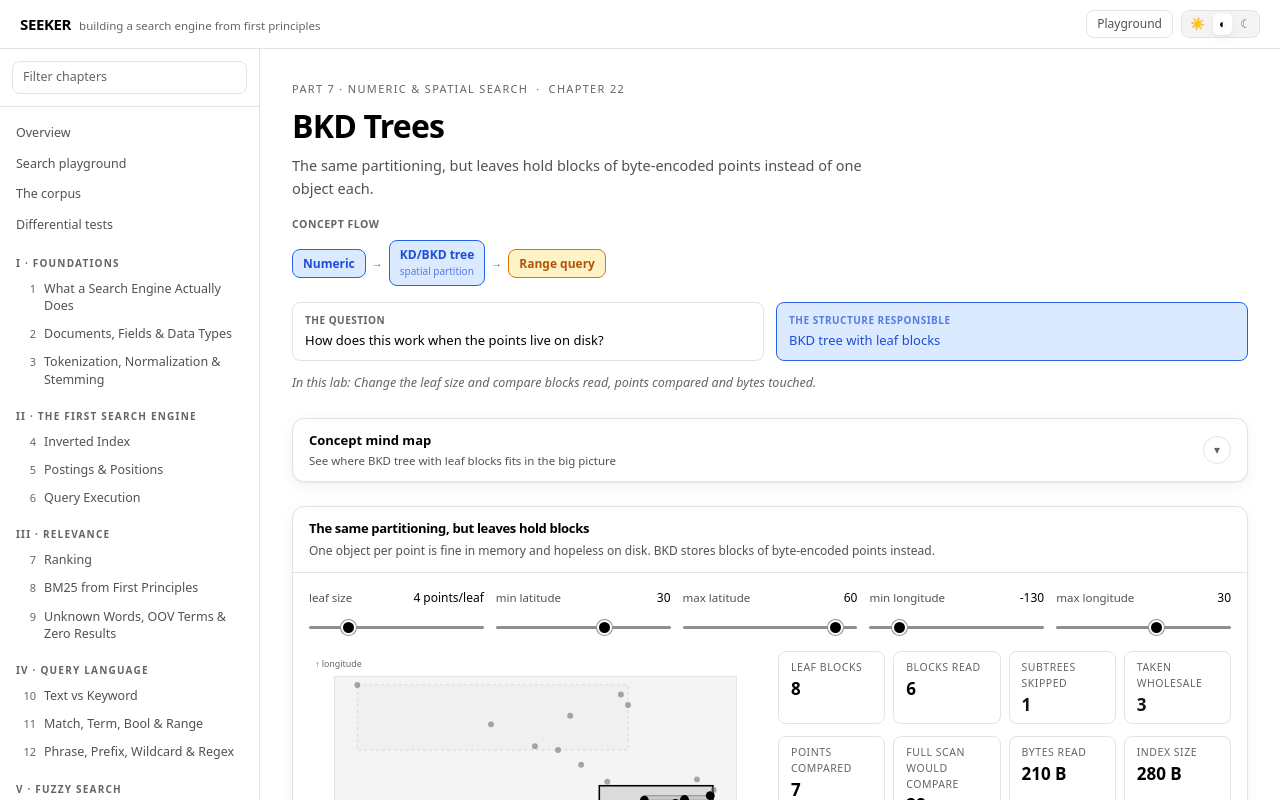
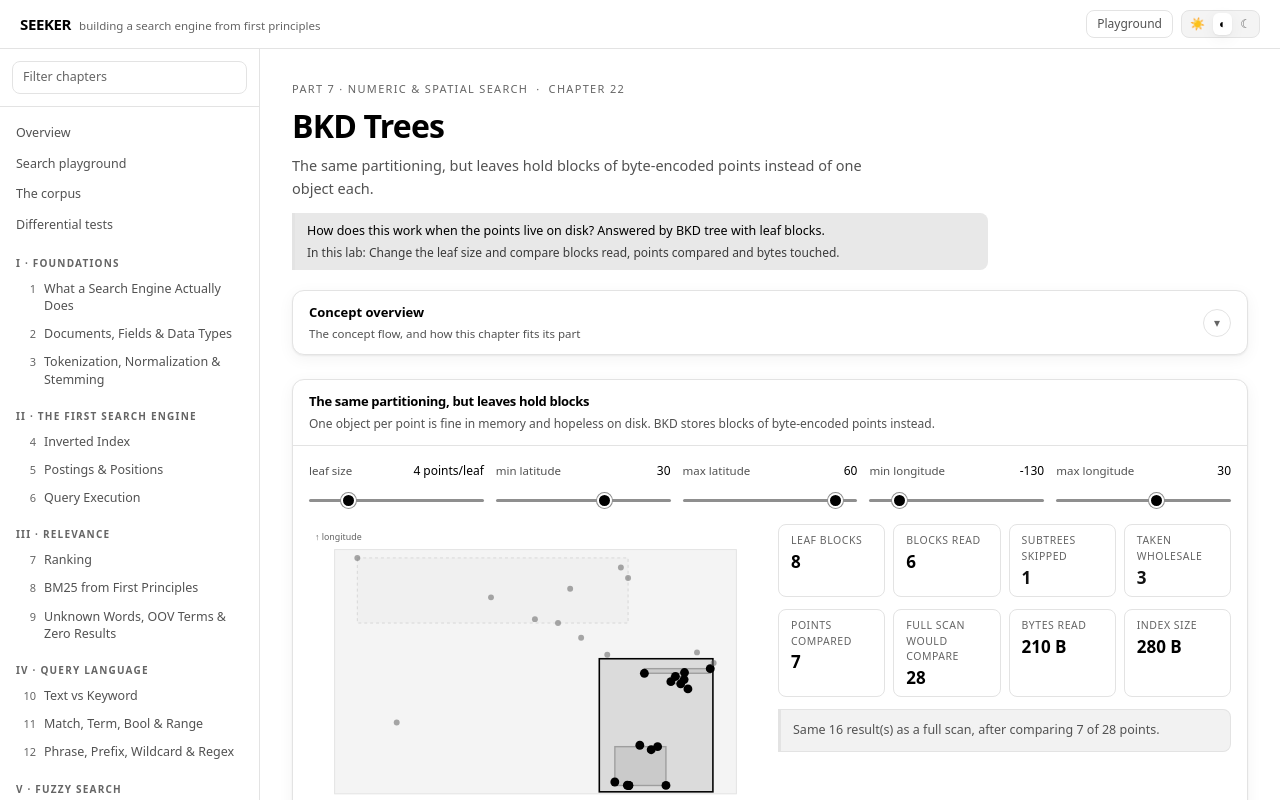
Before and after one commit to ItsManikantaGopi/seeker, a Next.js app: page /ch/bkd-trees in a window 1280 px wide. Shown: the top 800 px of the page. Built offline with nearby package versions, Linux system fonts and the light colour scheme.

Commit message:
Polished by the oxalpha

```diff
--- a/app/ch/[slug]/page.tsx
+++ b/app/ch/[slug]/page.tsx
@@ -3,6 +3,7 @@ import { notFound } from "next/navigation";
 import { CHAPTERS, chapterBySlug, neighbours, PARTS } from "@/lib/chapters";
 import { LabLoader } from "@/components/labs/loader";
 import { PartMindMapPanelLoader } from "@/components/labs/part-mind-map-loader";
+import type { ConceptStep } from "@/components/part-mind-map";
 
 export function generateStaticParams() {
   return CHAPTERS.map((chapter) => ({ slug: chapter.slug }));
@@ -19,7 +20,7 @@ export async function generateMetadata({ params }: { params: Promise<{ slug: str
 }
 
 /** Map a chapter to 3–4 concept steps for the flow strip */
-function conceptSteps(partNumber: number): { label: string; sublabel?: string; tone?: "index" | "query" | "neutral" }[] {
+function conceptSteps(partNumber: number): ConceptStep[] {
   if (partNumber === 1) return [
     { label: "Documents", sublabel: "raw input", tone: "index" },
     { label: "Analysis", sublabel: "char/token/stem", tone: "index" },
@@ -101,7 +102,7 @@ export default async function ChapterPage({ params }: { params: Promise<{ slug:
 
   return (
     <article className="mx-auto max-w-[1180px] px-4 py-6 lg:px-8 lg:py-8">
-      <header className="mb-6">
+      <header className="mb-5">
         <div className="mb-2 flex flex-wrap items-center gap-2 text-[11px] font-medium uppercase tracking-[0.12em] text-faint">
           <span>Part {chapter.partNumber} · {part.title}</span>
           <span aria-hidden>·</span>
@@ -114,79 +115,20 @@ export default async function ChapterPage({ params }: { params: Promise<{ slug:
           {chapter.summary}
         </p>
 
-        {/* Concept flow strip */}
-        <div className="mt-4">
-          <div className="mb-2 text-[10.5px] font-semibold uppercase tracking-wider text-faint">
-            Concept flow
-          </div>
-          <div className="flex flex-wrap items-center gap-1.5">
-            {steps.map((step, i) => {
-              const toneStyles = {
-                index: { border: "var(--vis-index)", bg: "var(--vis-index-soft)", text: "var(--vis-index-text)" },
-                query: { border: "var(--vis-query)", bg: "var(--vis-query-soft)", text: "var(--vis-query-text)" },
-                neutral: { border: "var(--border-strong)", bg: "var(--bg-sunken)", text: "var(--text-muted)" },
-              }[step.tone ?? "neutral"];
-              return (
-                <div key={i} className="flex items-center gap-1.5">
-                  <div
-                    className="strip-slide rounded-lg border px-2.5 py-1.5"
-                    style={{
-                      borderColor: toneStyles.border,
-                      background: toneStyles.bg,
-                      animationDelay: `${i * 60}ms`,
-                    }}
-                  >
-                    <div className="text-[12px] font-semibold leading-tight" style={{ color: toneStyles.text }}>
-                      {step.label}
-                    </div>
-                    {step.sublabel && (
-                      <div className="mt-0.5 font-mono text-[10px] opacity-70" style={{ color: toneStyles.text }}>
-                        {step.sublabel}
-                      </div>
-                    )}
-                  </div>
-                  {i < steps.length - 1 && (
-                    <span className="font-mono text-[11px] text-faint">→</span>
-                  )}
-                </div>
-              );
-            })}
-          </div>
+        {/* The book's core pairing — the question and its structure — as one quiet line */}
+        <div className="mt-3 max-w-[76ch] rounded-r-lg border-l-[3px] border-l-[var(--accent)] bg-accent-soft px-3 py-2">
+          <p className="text-[12.5px] font-medium leading-relaxed text-accent-text">
+            {chapter.question} Answered by{" "}
+            <code className="font-mono">{chapter.structure}</code>.
+          </p>
+          <p className="mt-0.5 text-[12px] leading-relaxed text-accent-text opacity-75">
+            In this lab: {chapter.lab}
+          </p>
         </div>
-
-        <div className="mt-4 grid gap-3 sm:grid-cols-2">
-          <div className="rounded-lg border border-edge bg-raised px-3 py-2.5">
-            <div className="text-[10px] font-semibold uppercase tracking-wider text-faint">
-              The question
-            </div>
-            <div className="mt-1 text-[13px] leading-snug text-ink">{chapter.question}</div>
-          </div>
-          <div
-            className="rounded-lg border px-3 py-2.5"
-            style={{ borderColor: "var(--vis-index)", background: "var(--vis-index-soft)" }}
-          >
-            <div
-              className="text-[10px] font-semibold uppercase tracking-wider opacity-70"
-              style={{ color: "var(--vis-index-text)" }}
-            >
-              The structure responsible
-            </div>
-            <div
-              className="mt-1 font-mono text-[13px] leading-snug"
-              style={{ color: "var(--vis-index-text)" }}
-            >
-              {chapter.structure}
-            </div>
-          </div>
-        </div>
-
-        <p className="mt-3 text-[12.5px] italic leading-relaxed text-faint">
-          In this lab: {chapter.lab}
-        </p>
       </header>
 
-      {/* Interactive mind map panel (client-rendered) */}
-      <PartMindMapPanelLoader slug={slug} />
+      {/* Concept overview — collapsed by default; opens into flow strip + mind map */}
+      <PartMindMapPanelLoader slug={slug} steps={steps} />
 
       <div className="mt-6">
         <LabLoader slug={chapter.slug} />
--- a/components/labs/part-mind-map-loader.tsx
+++ b/components/labs/part-mind-map-loader.tsx
@@ -2,6 +2,7 @@
 
 import dynamic from "next/dynamic";
 import { CHAPTERS, chapterBySlug, PARTS } from "@/lib/chapters";
+import type { ConceptStep } from "@/components/part-mind-map";
 
 const PartMindMapPanel = dynamic(
   () => import("@/components/part-mind-map").then((m) => m.PartMindMapPanel),
@@ -15,11 +16,11 @@ const PartMindMapPanel = dynamic(
   },
 );
 
-export function PartMindMapPanelLoader({ slug }: { slug: string }) {
+export function PartMindMapPanelLoader({ slug, steps }: { slug: string; steps?: ConceptStep[] }) {
   const chapter = chapterBySlug(slug);
   if (!chapter) return null;
 
   const partChapters = CHAPTERS.filter((c) => c.partNumber === chapter.partNumber);
 
-  return <PartMindMapPanel chapter={chapter} partChapters={partChapters} />;
+  return <PartMindMapPanel chapter={chapter} partChapters={partChapters} steps={steps} />;
 }
--- a/components/part-mind-map.tsx
+++ b/components/part-mind-map.tsx
@@ -10,10 +10,19 @@ import { useState } from "react";
 import { MindMap, type MindMapData, type MindMapTone } from "@/components/mind-map";
 import type { Chapter } from "@/lib/chapters";
 
+/** One stage of a chapter's concept flow strip */
+export interface ConceptStep {
+  label: string;
+  sublabel?: string;
+  tone?: "index" | "query" | "neutral";
+}
+
 interface PartMindMapProps {
   chapter: Chapter;
   /** All chapters in the same part (used to show neighbors) */
   partChapters: Chapter[];
+  /** Optional concept-flow strip, rendered above the mind map when open */
+  steps?: ConceptStep[];
 }
 
 /**
@@ -28,7 +37,7 @@ function partTone(partNumber: number): MindMapTone {
   return "neutral";
 }
 
-export function PartMindMapPanel({ chapter, partChapters }: PartMindMapProps) {
+export function PartMindMapPanel({ chapter, partChapters, steps }: PartMindMapProps) {
   const [open, setOpen] = useState(false);
   const tone = partTone(chapter.partNumber);
 
@@ -79,11 +88,11 @@ export function PartMindMapPanel({ chapter, partChapters }: PartMindMapProps) {
         aria-expanded={open}
       >
         <div>
-          <div className="text-[13px] font-semibold text-ink">Concept mind map</div>
+          <div className="text-[13px] font-semibold text-ink">Concept overview</div>
           <div className="mt-0.5 text-[11.5px] text-muted">
             {open
               ? "Click any node to explore — click again to close"
-              : `See where ${chapter.structure} fits in the big picture`}
+              : "The concept flow, and how this chapter fits its part"}
           </div>
         </div>
         <div
@@ -97,6 +106,41 @@ export function PartMindMapPanel({ chapter, partChapters }: PartMindMapProps) {
 
       {open && (
         <div className="border-t border-edge px-4 pb-4 pt-3 fade-in">
+          {steps && steps.length > 0 && (
+            <div className="mb-3 flex flex-wrap items-center gap-1.5">
+              {steps.map((step, i) => {
+                const toneStyles = {
+                  index: { border: "var(--vis-index)", bg: "var(--vis-index-soft)", text: "var(--vis-index-text)" },
+                  query: { border: "var(--vis-query)", bg: "var(--vis-query-soft)", text: "var(--vis-query-text)" },
+                  neutral: { border: "var(--border-strong)", bg: "var(--bg-sunken)", text: "var(--text-muted)" },
+                }[step.tone ?? "neutral"];
+                return (
+                  <div key={i} className="flex items-center gap-1.5">
+                    <div
+                      className="strip-slide rounded-lg border px-2.5 py-1.5"
+                      style={{
+                        borderColor: toneStyles.border,
+                        background: toneStyles.bg,
+                        animationDelay: `${i * 60}ms`,
+                      }}
+                    >
+                      <div className="text-[12px] font-semibold leading-tight" style={{ color: toneStyles.text }}>
+                        {step.label}
+                      </div>
+                      {step.sublabel && (
+                        <div className="mt-0.5 font-mono text-[10px] opacity-70" style={{ color: toneStyles.text }}>
+                          {step.sublabel}
+                        </div>
+                      )}
+                    </div>
+                    {i < steps.length - 1 && (
+                      <span className="font-mono text-[11px] text-faint">→</span>
+                    )}
+                  </div>
+                );
+              })}
+            </div>
+          )}
           <div className="mb-3 flex flex-wrap gap-2">
             <span
               className="inline-flex items-center gap-1.5 rounded-full border px-2.5 py-1 font-mono text-[11px]"
```
